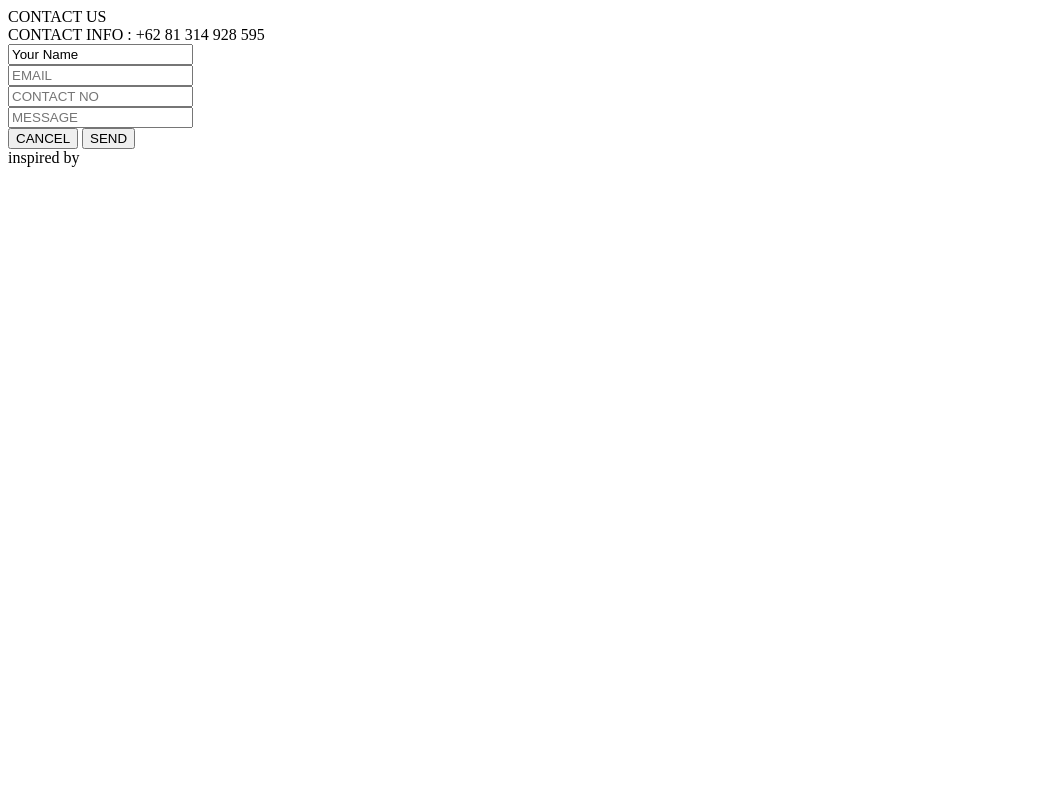
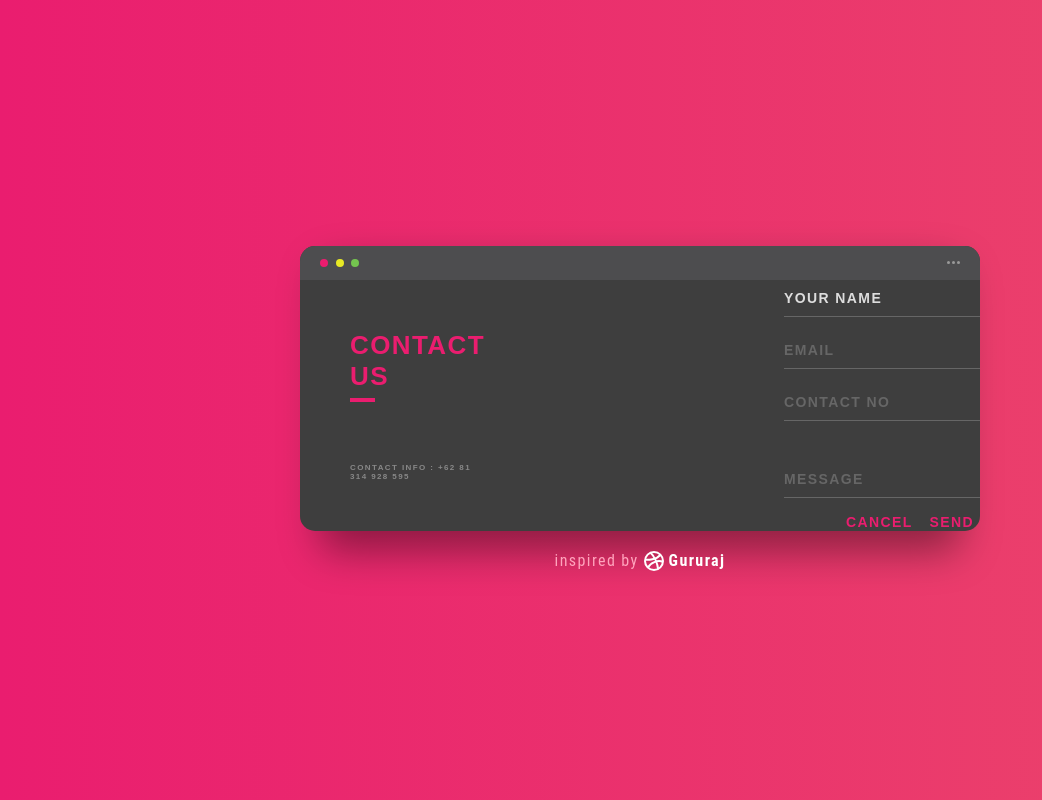
Before and after one commit to apisamai8962-art/quiz-git-github, a plain HTML site: page index.html in a window 1280 px wide. Shown: the top 800 px of the page, without its empty margins (0-1042 px from the left). Drawn offline with Linux system fonts and the light colour scheme.

Commit message:
dding content from css.txt

```diff
--- a/index.html
+++ b/index.html
@@ -5,7 +5,242 @@
     <meta name="viewport" content="width=device-width, initial-scale=1.0">
     <title>Document</title>
     <style>
-        /* insert content from css.txt */
+        *, *:before, *:after {
+        box-sizing: border-box;
+        -webkit-font-smoothing: antialiased;
+        -moz-osx-font-smoothing: grayscale;
+        }
+
+        body {
+        background: linear-gradient(to right, #ea1d6f 0%, #eb466b 100%);
+        font-size: 12px;
+        }
+
+        body, button, input {
+        font-family: 'Montserrat', sans-serif;
+        font-weight: 700;
+        letter-spacing: 1.4px;
+        }
+
+        .background {
+        display: flex;
+        min-height: 100vh;
+        }
+
+        .container {
+        flex: 0 1 700px;
+        margin: auto;
+        padding: 10px;
+        }
+
+        .screen {
+        position: relative;
+        background: #3e3e3e;
+        border-radius: 15px;
+        }
+
+        .screen:after {
+        content: '';
+        display: block;
+        position: absolute;
+        top: 0;
+        left: 20px;
+        right: 20px;
+        bottom: 0;
+        border-radius: 15px;
+        box-shadow: 0 20px 40px rgba(0, 0, 0, .4);
+        z-index: -1;
+        }
+
+        .screen-header {
+        display: flex;
+        align-items: center;
+        padding: 10px 20px;
+        background: #4d4d4f;
+        border-top-left-radius: 15px;
+        border-top-right-radius: 15px;
+        }
+
+        .screen-header-left {
+        margin-right: auto;
+        }
+
+        .screen-header-button {
+        display: inline-block;
+        width: 8px;
+        height: 8px;
+        margin-right: 3px;
+        border-radius: 8px;
+        background: white;
+        }
+
+        .screen-header-button.close {
+        background: #ed1c6f;
+        }
+
+        .screen-header-button.maximize {
+        background: #e8e925;
+        }
+
+        .screen-header-button.minimize {
+        background: #74c54f;
+        }
+
+        .screen-header-right {
+        display: flex;
+        }
+
+        .screen-header-ellipsis {
+        width: 3px;
+        height: 3px;
+        margin-left: 2px;
+        border-radius: 8px;
+        background: #999;
+        }
+
+        .screen-body {
+        display: flex;
+        }
+
+        .screen-body-item {
+        flex: 1;
+        padding: 50px;
+        }
+
+        .screen-body-item.left {
+        display: flex;
+        flex-direction: column;
+        }
+
+        .app-title {
+        display: flex;
+        flex-direction: column;
+        position: relative;
+        color: #ea1d6f;
+        font-size: 26px;
+        }
+
+        .app-title:after {
+        content: '';
+        display: block;
+        position: absolute;
+        left: 0;
+        bottom: -10px;
+        width: 25px;
+        height: 4px;
+        background: #ea1d6f;
+        }
+
+        .app-contact {
+        margin-top: auto;
+        font-size: 8px;
+        color: #888;
+        }
+
+        .app-form-group {
+        margin-bottom: 15px;
+        }
+
+        .app-form-group.message {
+        margin-top: 40px;
+        }
+
+        .app-form-group.buttons {
+        margin-bottom: 0;
+        text-align: right;
+        }
+
+        .app-form-control {
+        width: 100%;
+        padding: 10px 0;
+        background: none;
+        border: none;
+        border-bottom: 1px solid #666;
+        color: #ddd;
+        font-size: 14px;
+        text-transform: uppercase;
+        outline: none;
+        transition: border-color .2s;
+        }
+
+        .app-form-control::placeholder {
+        color: #666;
+        }
+
+        .app-form-control:focus {
+        border-bottom-color: #ddd;
+        }
+
+        .app-form-button {
+        background: none;
+        border: none;
+        color: #ea1d6f;
+        font-size: 14px;
+        cursor: pointer;
+        outline: none;
+        }
+
+        .app-form-button:hover {
+        color: #b9134f;
+        }
+
+        .credits {
+        display: flex;
+        justify-content: center;
+        align-items: center;
+        margin-top: 20px;
+        color: #ffa4bd;
+        font-family: 'Roboto Condensed', sans-serif;
+        font-size: 16px;
+        font-weight: normal;
+        }
+
+        .credits-link {
+        display: flex;
+        align-items: center;
+        color: #fff;
+        font-weight: bold;
+        text-decoration: none;
+        }
+
+        .dribbble {
+        width: 20px;
+        height: 20px;
+        margin: 0 5px;
+        }
+
+        @media screen and (max-width: 520px) {
+        .screen-body {
+            flex-direction: column;
+        }
+
+        .screen-body-item.left {
+            margin-bottom: 30px;
+        }
+
+        .app-title {
+            flex-direction: row;
+        }
+
+        .app-title span {
+            margin-right: 12px;
+        }
+
+        .app-title:after {
+            display: none;
+        }
+        }
+
+        @media screen and (max-width: 600px) {
+        .screen-body {
+            padding: 40px;
+        }
+
+        .screen-body-item {
+            padding: 0;
+        }
+        }
+
     </style>
 </head>
 <body>
@@ -33,7 +268,7 @@
                 <div class="app-contact">CONTACT INFO : +62 81 314 928 595</div>
               </div>
               <div class="screen-body-item">
-                <!-- insert content from form.txt -->
+
               </div>                <form action="#" method="post">
                     <div class="app-form">
                         <div class="app-form-group">
```
